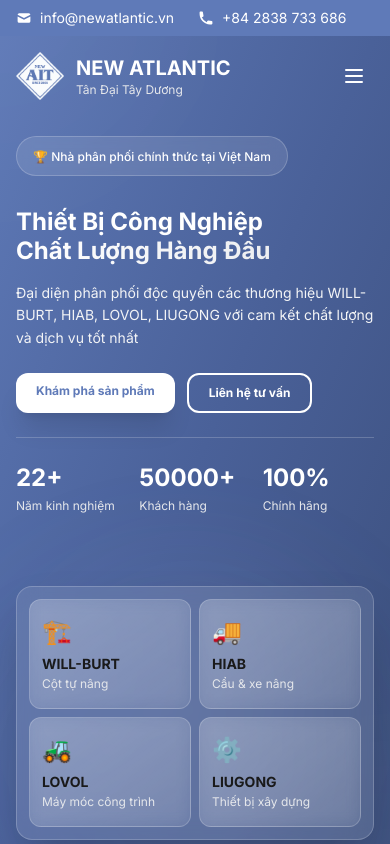
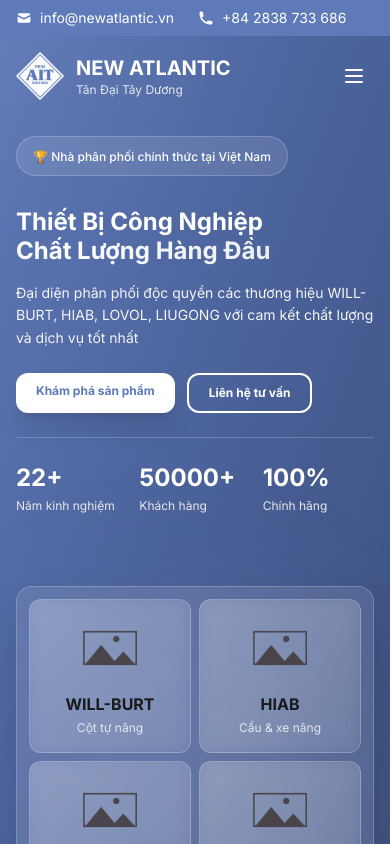
Before and after one commit to ChickenChoy/newatlantic.vn, a Next.js app: page / in a window 390 px wide. Shown: the top 844 px of the page. Built offline with nearby package versions, Linux system fonts and the light colour scheme.

Commit message:
Refactor homepage product cards to include images and improve layout consistency. Adjust card dimensions, padding, and text alignment for better visual appeal and responsiveness.

```diff
--- a/app/page.tsx
+++ b/app/page.tsx
@@ -1,4 +1,5 @@
 import Link from 'next/link';
+import Image from 'next/image';
 import ProductCard from '@/components/ProductCard';
 import PostCard from '@/components/PostCard';
 import { products, posts } from '@/lib/data';
@@ -72,19 +73,26 @@ export default function HomePage() {
                 <div className="grid grid-cols-2 gap-2 md:gap-3 lg:gap-5 xl:gap-6 items-stretch">
                   {/* WILL-BURT Card */}
                   <Link href="/san-pham/cot-tu-nang-will-burt" className="group">
-                    <div className="relative bg-gradient-to-br from-white/20 to-white/5 rounded-xl md:rounded-2xl p-3 md:p-5 lg:p-8 xl:p-10 backdrop-blur-sm border border-white/20 flex flex-col justify-center h-full min-h-[110px] md:min-h-[140px] lg:min-h-[180px] xl:min-h-[200px] overflow-hidden transition-all duration-300 hover:scale-105 hover:shadow-2xl hover:border-white/40 hover:from-white/30 hover:to-white/10">
+                    <div className="relative bg-gradient-to-br from-white/20 to-white/5 rounded-xl md:rounded-2xl lg:rounded-3xl p-4 md:p-6 lg:p-8 xl:p-10 backdrop-blur-sm border border-white/20 flex flex-col items-center justify-center h-full min-h-[140px] md:min-h-[180px] lg:min-h-[240px] xl:min-h-[280px] overflow-hidden transition-all duration-300 hover:scale-105 hover:shadow-2xl hover:border-white/40 hover:from-white/30 hover:to-white/10">
                       {/* Background glow effect */}
                       <div className="absolute inset-0 bg-gradient-to-br from-[#5f7ab8]/20 to-transparent opacity-0 group-hover:opacity-100 transition-opacity duration-300"></div>
 
-                      <div className="relative z-10">
-                        <div className="text-2xl md:text-3xl lg:text-5xl xl:text-6xl mb-1.5 md:mb-2 lg:mb-4 group-hover:scale-110 transition-transform duration-300">🏗️</div>
-                        <div className="text-sm md:text-base lg:text-xl xl:text-2xl font-bold mb-0.5 md:mb-1 lg:mb-2 group-hover:text-white transition-colors">WILL-BURT</div>
-                        <div className="text-xs md:text-sm lg:text-base text-gray-200 group-hover:text-white transition-colors">Cột tự nâng</div>
+                      <div className="relative z-10 text-center flex flex-col items-center">
+                        <div className="relative w-16 h-16 md:w-20 md:h-20 lg:w-28 lg:h-28 xl:w-32 xl:h-32 mb-3 md:mb-4 lg:mb-6 group-hover:scale-110 transition-transform duration-300">
+                          <Image
+                            src="/images/place-holder/placeholder.jpg"
+                            alt="WILL-BURT"
+                            fill
+                            className="object-contain"
+                          />
+                        </div>
+                        <div className="text-base md:text-lg lg:text-2xl xl:text-3xl font-bold mb-1 md:mb-2 group-hover:text-white transition-colors">WILL-BURT</div>
+                        <div className="text-xs md:text-sm lg:text-base xl:text-lg text-gray-200 group-hover:text-white transition-colors">Cột tự nâng</div>
                       </div>
 
                       {/* Arrow indicator */}
-                      <div className="absolute bottom-2 right-2 md:bottom-3 md:right-3 lg:bottom-4 lg:right-4 opacity-0 group-hover:opacity-100 transition-opacity duration-300">
-                        <svg className="w-4 h-4 md:w-5 md:h-5 lg:w-6 lg:h-6 text-white" fill="none" stroke="currentColor" viewBox="0 0 24 24">
+                      <div className="absolute bottom-3 right-3 md:bottom-4 md:right-4 lg:bottom-5 lg:right-5 opacity-0 group-hover:opacity-100 transition-opacity duration-300">
+                        <svg className="w-5 h-5 md:w-6 md:h-6 lg:w-7 lg:h-7 text-white" fill="none" stroke="currentColor" viewBox="0 0 24 24">
                           <path strokeLinecap="round" strokeLinejoin="round" strokeWidth={2} d="M13 7l5 5m0 0l-5 5m5-5H6" />
                         </svg>
                       </div>
@@ -93,17 +101,24 @@ export default function HomePage() {
 
                   {/* HIAB Card */}
                   <Link href="/san-pham/thiet-bi-nang-ha-hiab" className="group">
-                    <div className="relative bg-gradient-to-br from-white/20 to-white/5 rounded-xl md:rounded-2xl p-3 md:p-5 lg:p-8 xl:p-10 backdrop-blur-sm border border-white/20 flex flex-col justify-center h-full min-h-[110px] md:min-h-[140px] lg:min-h-[180px] xl:min-h-[200px] overflow-hidden transition-all duration-300 hover:scale-105 hover:shadow-2xl hover:border-white/40 hover:from-white/30 hover:to-white/10">
+                    <div className="relative bg-gradient-to-br from-white/20 to-white/5 rounded-xl md:rounded-2xl lg:rounded-3xl p-4 md:p-6 lg:p-8 xl:p-10 backdrop-blur-sm border border-white/20 flex flex-col items-center justify-center h-full min-h-[140px] md:min-h-[180px] lg:min-h-[240px] xl:min-h-[280px] overflow-hidden transition-all duration-300 hover:scale-105 hover:shadow-2xl hover:border-white/40 hover:from-white/30 hover:to-white/10">
                       <div className="absolute inset-0 bg-gradient-to-br from-[#5f7ab8]/20 to-transparent opacity-0 group-hover:opacity-100 transition-opacity duration-300"></div>
 
-                      <div className="relative z-10">
-                        <div className="text-2xl md:text-3xl lg:text-5xl xl:text-6xl mb-1.5 md:mb-2 lg:mb-4 group-hover:scale-110 transition-transform duration-300">🚚</div>
-                        <div className="text-sm md:text-base lg:text-xl xl:text-2xl font-bold mb-0.5 md:mb-1 lg:mb-2 group-hover:text-white transition-colors">HIAB</div>
-                        <div className="text-xs md:text-sm lg:text-base text-gray-200 group-hover:text-white transition-colors">Cẩu & xe nâng</div>
+                      <div className="relative z-10 text-center flex flex-col items-center">
+                        <div className="relative w-16 h-16 md:w-20 md:h-20 lg:w-28 lg:h-28 xl:w-32 xl:h-32 mb-3 md:mb-4 lg:mb-6 group-hover:scale-110 transition-transform duration-300">
+                          <Image
+                            src="/images/place-holder/placeholder.jpg"
+                            alt="HIAB"
+                            fill
+                            className="object-contain"
+                          />
+                        </div>
+                        <div className="text-base md:text-lg lg:text-2xl xl:text-3xl font-bold mb-1 md:mb-2 group-hover:text-white transition-colors">HIAB</div>
+                        <div className="text-xs md:text-sm lg:text-base xl:text-lg text-gray-200 group-hover:text-white transition-colors">Cẩu & xe nâng</div>
                       </div>
 
-                      <div className="absolute bottom-2 right-2 md:bottom-3 md:right-3 lg:bottom-4 lg:right-4 opacity-0 group-hover:opacity-100 transition-opacity duration-300">
-                        <svg className="w-4 h-4 md:w-5 md:h-5 lg:w-6 lg:h-6 text-white" fill="none" stroke="currentColor" viewBox="0 0 24 24">
+                      <div className="absolute bottom-3 right-3 md:bottom-4 md:right-4 lg:bottom-5 lg:right-5 opacity-0 group-hover:opacity-100 transition-opacity duration-300">
+                        <svg className="w-5 h-5 md:w-6 md:h-6 lg:w-7 lg:h-7 text-white" fill="none" stroke="currentColor" viewBox="0 0 24 24">
                           <path strokeLinecap="round" strokeLinejoin="round" strokeWidth={2} d="M13 7l5 5m0 0l-5 5m5-5H6" />
                         </svg>
                       </div>
@@ -112,17 +127,24 @@ export default function HomePage() {
 
                   {/* LOVOL Card */}
                   <Link href="/san-pham/thiet-bi-cong-trinh-lovol" className="group">
-                    <div className="relative bg-gradient-to-br from-white/20 to-white/5 rounded-xl md:rounded-2xl p-3 md:p-5 lg:p-8 xl:p-10 backdrop-blur-sm border border-white/20 flex flex-col justify-center h-full min-h-[110px] md:min-h-[140px] lg:min-h-[180px] xl:min-h-[200px] overflow-hidden transition-all duration-300 hover:scale-105 hover:shadow-2xl hover:border-white/40 hover:from-white/30 hover:to-white/10">
+                    <div className="relative bg-gradient-to-br from-white/20 to-white/5 rounded-xl md:rounded-2xl lg:rounded-3xl p-4 md:p-6 lg:p-8 xl:p-10 backdrop-blur-sm border border-white/20 flex flex-col items-center justify-center h-full min-h-[140px] md:min-h-[180px] lg:min-h-[240px] xl:min-h-[280px] overflow-hidden transition-all duration-300 hover:scale-105 hover:shadow-2xl hover:border-white/40 hover:from-white/30 hover:to-white/10">
                       <div className="absolute inset-0 bg-gradient-to-br from-[#5f7ab8]/20 to-transparent opacity-0 group-hover:opacity-100 transition-opacity duration-300"></div>
 
-                      <div className="relative z-10">
-                        <div className="text-2xl md:text-3xl lg:text-5xl xl:text-6xl mb-1.5 md:mb-2 lg:mb-4 group-hover:scale-110 transition-transform duration-300">🚜</div>
-                        <div className="text-sm md:text-base lg:text-xl xl:text-2xl font-bold mb-0.5 md:mb-1 lg:mb-2 group-hover:text-white transition-colors">LOVOL</div>
-                        <div className="text-xs md:text-sm lg:text-base text-gray-200 group-hover:text-white transition-colors">Máy móc công trình</div>
+                      <div className="relative z-10 text-center flex flex-col items-center">
+                        <div className="relative w-16 h-16 md:w-20 md:h-20 lg:w-28 lg:h-28 xl:w-32 xl:h-32 mb-3 md:mb-4 lg:mb-6 group-hover:scale-110 transition-transform duration-300">
+                          <Image
+                            src="/images/place-holder/placeholder.jpg"
+                            alt="LOVOL"
+                            fill
+                            className="object-contain"
+                          />
+                        </div>
+                        <div className="text-base md:text-lg lg:text-2xl xl:text-3xl font-bold mb-1 md:mb-2 group-hover:text-white transition-colors">LOVOL</div>
+                        <div className="text-xs md:text-sm lg:text-base xl:text-lg text-gray-200 group-hover:text-white transition-colors">Máy móc công trình</div>
                       </div>
 
-                      <div className="absolute bottom-2 right-2 md:bottom-3 md:right-3 lg:bottom-4 lg:right-4 opacity-0 group-hover:opacity-100 transition-opacity duration-300">
-                        <svg className="w-4 h-4 md:w-5 md:h-5 lg:w-6 lg:h-6 text-white" fill="none" stroke="currentColor" viewBox="0 0 24 24">
+                      <div className="absolute bottom-3 right-3 md:bottom-4 md:right-4 lg:bottom-5 lg:right-5 opacity-0 group-hover:opacity-100 transition-opacity duration-300">
+                        <svg className="w-5 h-5 md:w-6 md:h-6 lg:w-7 lg:h-7 text-white" fill="none" stroke="currentColor" viewBox="0 0 24 24">
                           <path strokeLinecap="round" strokeLinejoin="round" strokeWidth={2} d="M13 7l5 5m0 0l-5 5m5-5H6" />
                         </svg>
                       </div>
@@ -131,17 +153,24 @@ export default function HomePage() {
 
                   {/* LIUGONG Card */}
                   <Link href="/san-pham/thiet-bi-cong-trinh-liugong" className="group">
-                    <div className="relative bg-gradient-to-br from-white/20 to-white/5 rounded-xl md:rounded-2xl p-3 md:p-5 lg:p-8 xl:p-10 backdrop-blur-sm border border-white/20 flex flex-col justify-center h-full min-h-[110px] md:min-h-[140px] lg:min-h-[180px] xl:min-h-[200px] overflow-hidden transition-all duration-300 hover:scale-105 hover:shadow-2xl hover:border-white/40 hover:from-white/30 hover:to-white/10">
+                    <div className="relative bg-gradient-to-br from-white/20 to-white/5 rounded-xl md:rounded-2xl lg:rounded-3xl p-4 md:p-6 lg:p-8 xl:p-10 backdrop-blur-sm border border-white/20 flex flex-col items-center justify-center h-full min-h-[140px] md:min-h-[180px] lg:min-h-[240px] xl:min-h-[280px] overflow-hidden transition-all duration-300 hover:scale-105 hover:shadow-2xl hover:border-white/40 hover:from-white/30 hover:to-white/10">
                       <div className="absolute inset-0 bg-gradient-to-br from-[#5f7ab8]/20 to-transparent opacity-0 group-hover:opacity-100 transition-opacity duration-300"></div>
 
-                      <div className="relative z-10">
-                        <div className="text-2xl md:text-3xl lg:text-5xl xl:text-6xl mb-1.5 md:mb-2 lg:mb-4 group-hover:scale-110 transition-transform duration-300">⚙️</div>
-                        <div className="text-sm md:text-base lg:text-xl xl:text-2xl font-bold mb-0.5 md:mb-1 lg:mb-2 group-hover:text-white transition-colors">LIUGONG</div>
-                        <div className="text-xs md:text-sm lg:text-base text-gray-200 group-hover:text-white transition-colors">Thiết bị xây dựng</div>
+                      <div className="relative z-10 text-center flex flex-col items-center">
+                        <div className="relative w-16 h-16 md:w-20 md:h-20 lg:w-28 lg:h-28 xl:w-32 xl:h-32 mb-3 md:mb-4 lg:mb-6 group-hover:scale-110 transition-transform duration-300">
+                          <Image
+                            src="/images/place-holder/placeholder.jpg"
+                            alt="LIUGONG"
+                            fill
+                            className="object-contain"
+                          />
+                        </div>
+                        <div className="text-base md:text-lg lg:text-2xl xl:text-3xl font-bold mb-1 md:mb-2 group-hover:text-white transition-colors">LIUGONG</div>
+                        <div className="text-xs md:text-sm lg:text-base xl:text-lg text-gray-200 group-hover:text-white transition-colors">Thiết bị xây dựng</div>
                       </div>
 
-                      <div className="absolute bottom-2 right-2 md:bottom-3 md:right-3 lg:bottom-4 lg:right-4 opacity-0 group-hover:opacity-100 transition-opacity duration-300">
-                        <svg className="w-4 h-4 md:w-5 md:h-5 lg:w-6 lg:h-6 text-white" fill="none" stroke="currentColor" viewBox="0 0 24 24">
+                      <div className="absolute bottom-3 right-3 md:bottom-4 md:right-4 lg:bottom-5 lg:right-5 opacity-0 group-hover:opacity-100 transition-opacity duration-300">
+                        <svg className="w-5 h-5 md:w-6 md:h-6 lg:w-7 lg:h-7 text-white" fill="none" stroke="currentColor" viewBox="0 0 24 24">
                           <path strokeLinecap="round" strokeLinejoin="round" strokeWidth={2} d="M13 7l5 5m0 0l-5 5m5-5H6" />
                         </svg>
                       </div>
```
